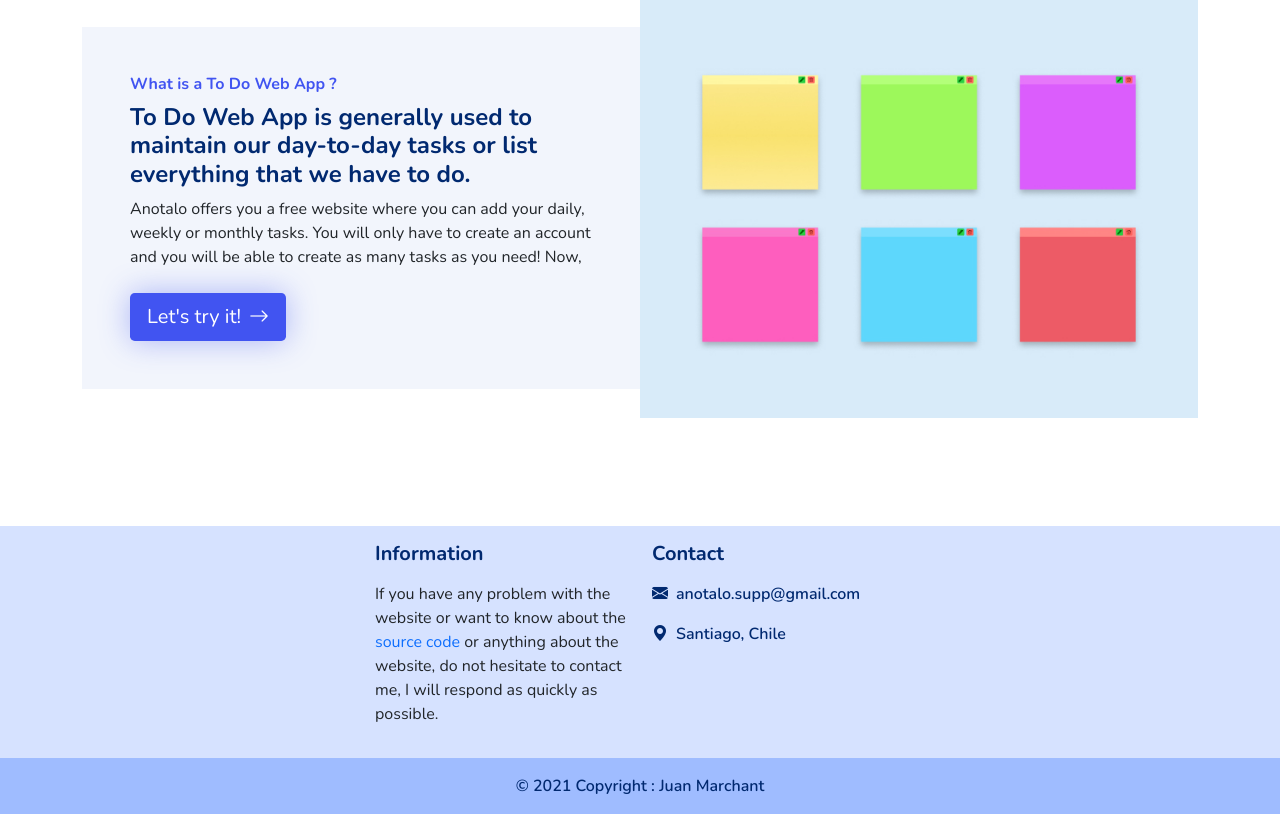
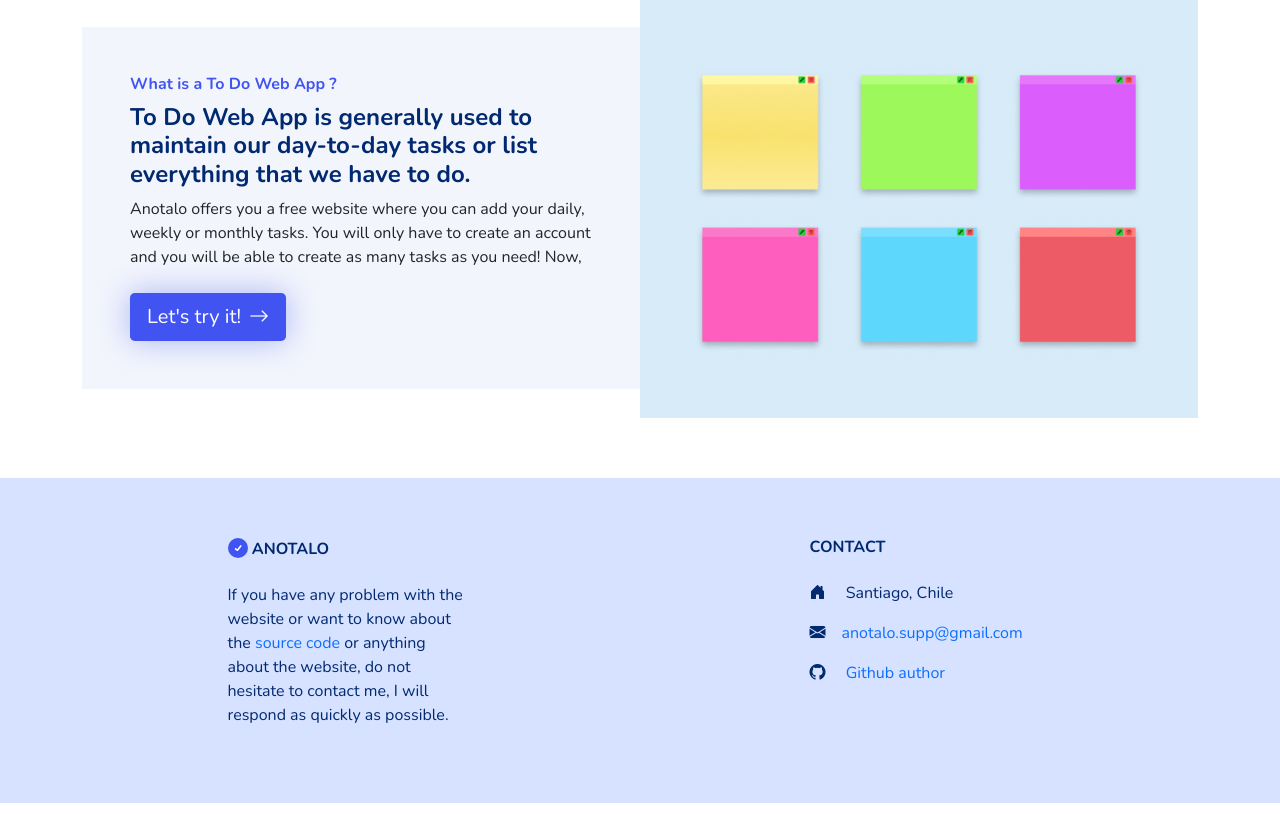
Before and after one commit to juanmarchant/anotalo_project, a Django app: page / in a window 1280 px wide. Shown: the part 861-1675 px from the top of the page. Run offline with Django 3.2, Linux system fonts and the light colour scheme; some libraries are stand-ins or nearby versions.

Commit message:
Change footer & advice to new users in profile settings

```diff
--- a/anotalo_project/core/templates/core/base.html
+++ b/anotalo_project/core/templates/core/base.html
@@ -5,6 +5,7 @@
     <meta http-equiv="X-UA-Compatible" content="IE=edge">
     <meta name="viewport" content="width=device-width, initial-scale=1.0">
     <meta name="author" content="Juan David Marchant Rojas">
+    <meta name="keywords" content="">
     <link href="https://cdn.jsdelivr.net/npm/bootstrap@5.0.2/dist/css/bootstrap.min.css" rel="stylesheet" integrity="sha384-EVSTQN3/azprG1Anm3QDgpJLIm9Nao0Yz1ztcQTwFspd3yD65VohhpuuCOmLASjC" crossorigin="anonymous">
     <link rel="stylesheet" href="https://cdn.jsdelivr.net/npm/bootstrap-icons@1.7.2/font/bootstrap-icons.css">
     {% load static %}
--- a/anotalo_project/core/templates/core/footer.html
+++ b/anotalo_project/core/templates/core/footer.html
@@ -1,28 +1,33 @@
-<footer id="contact" class="mt-5" style="background-color: rgb(214, 226, 255)">
+{% load static %}
+<!-- Footer -->
+<footer id="contact" class="text-center text-lg-start texty-blue" style="background-color: rgb(214, 226, 255)">
+  <section >
+    <div class="container text-center text-md-start">
+      <div class="row gx-5">
+        <div class="col-md-3 col-lg-4 col-xl-3 mx-auto">
+          <h6 class="text-uppercase fw-bold mb-4">
+              <img src="{% static 'core/img/logo.svg' %}" class="d-inline-block align-text-top" width="20px" heigth="20px" alt="">
+              Anotalo
+          </h6>
+          <p>If you have any problem with the website or want to know about the <a href="https://github.com/juanmarchant/anotalo_project" target="_blank" class="text-decoration-none">source code </a>or anything about the website, do not hesitate to contact me, I will respond as quickly as possible.</p>
+        </div>
 
-  <div class="container">
-    <div class="row justify-content-center p-3">
-      <div class="col-lg-3">
-        <h5 class="fw-700 texty-blue mb-3">Information</h5>
-        <p>If you have any problem with the website or want to know about the <a href="https://github.com/juanmarchant/anotalo_project" target="_blank" class="text-decoration-none">source code </a>or anything about the website, do not hesitate to contact me, I will respond as quickly as possible.</p>
-      </div>
-      <div class="col-lg-3  ">
-        <h5 class="fw-700 texty-blue mb-3">Contact</h5>
-        <ul class="list-unstyled">
-          <li class="texty-blue fw-600 mb-3">
-            <span><i class="bi bi-envelope-fill"></i></span><span class="ms-2 align-top">anotalo.supp@gmail.com</span>
-          </li>
-          <li class="texty-blue fw-600  mb-3">
-            <span><i class="bi bi-geo-alt-fill"></i></span><span class="ms-2 align-top">Santiago, Chile</span>
-          </li>
-        </ul>
+        <div class="col-md-4 col-lg-3 col-xl-3 mx-auto mt-md-0 mt-4">
+          <h6 class="text-uppercase fw-bold mb-4">
+            Contact
+          </h6>
+          <p class="text-lg-start text-md-start text-center"><i class="bi bi-house-door-fill me-3"></i> Santiago, Chile</p>
+
+          <p><i class="bi bi-envelope-fill me-3"></i><a class="text-decoration-none" href="mailto:anotalo.supp@gmail.com" target="_blank" rel="noopener noreferrer">anotalo.supp@gmail.com</a></p>
+
+          <p>
+            <i class="bi bi-github me-3"></i>
+            <a class="text-decoration-none" target="_blank" href="https://github.com/juanmarchant/">Github author</a>
+          </p>
+
+        </div>
       </div>
     </div>
-  </div>
-  <!-- Copyright -->
-  <div class="text-center fw-600 texty-blue p-3" style="background-color: rgb(159, 188, 255)">
-    © 2021 Copyright :
-    <a class="texty-blue text-decoration-none" href="https://juanmarchant.pythonanywhere.com/">Juan Marchant</a>
-  </div>
-  <!-- Copyright -->
+  </section>
 </footer>
+<!-- Footer -->
--- a/anotalo_project/core/templates/core/home.html
+++ b/anotalo_project/core/templates/core/home.html
@@ -2,7 +2,6 @@
 {% block title %}Home{% endblock title %}
 {% block content %}
 {% load static %}
-
 {% include 'core/navbar.html' %}
 
 <section id="home" class="anotalo d-flex align-items-center">
@@ -28,3 +27,7 @@
 {% include 'core/about.html' %}
 {% include 'core/footer.html' %}
 {% endblock content %}
+
+{% block script %}
+    <script src="https://unpkg.com/aos@2.3.1/dist/aos.js"></script
+{% endblock script %}
```
Also changed, not shown: anotalo_project/registration/templates/registration/profile_form.html (+8 -12 lines).
